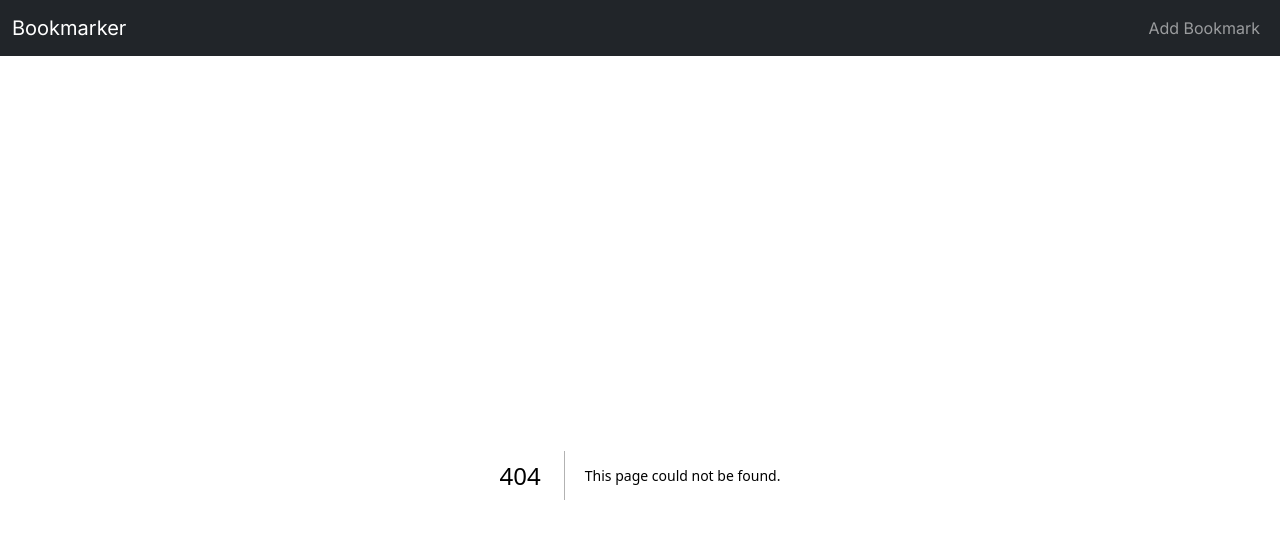
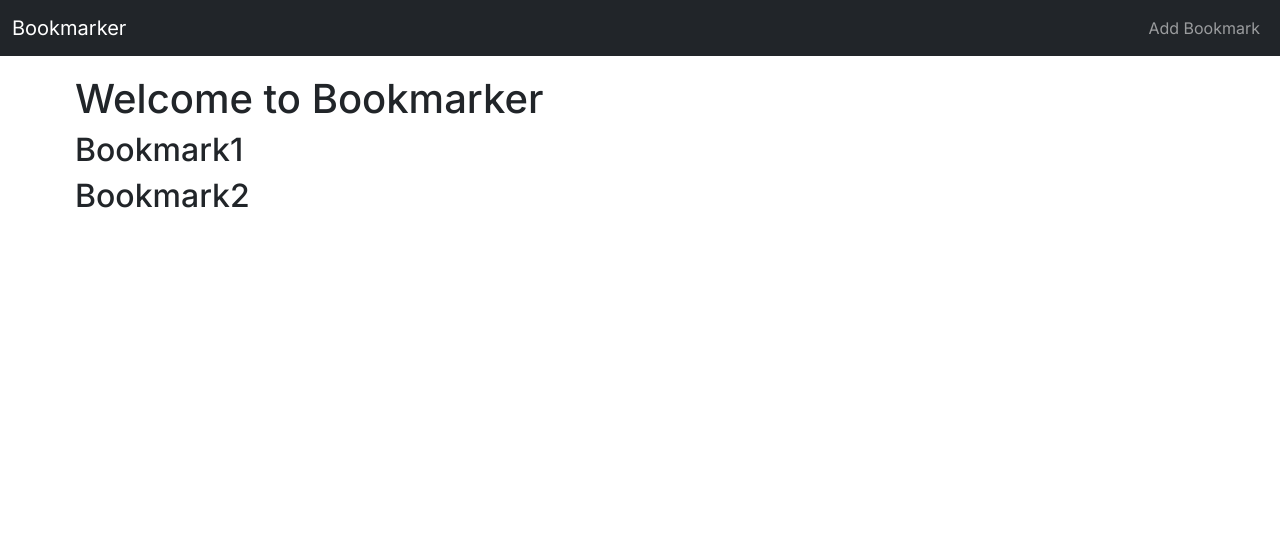
Before and after one commit to dev-mingyu/FrontEnd_Bookmark_Client_202407, a Next.js app: page /bookmarks in a window 1280 px wide. Before the commit this address had no page. Shown: the top 538 px of the page. Built offline with nearby package versions, Linux system fonts and the light colour scheme.

Commit message:
redirect settings

```diff
--- a/next.config.mjs
+++ b/next.config.mjs
@@ -1,4 +1,14 @@
 /** @type {import('next').NextConfig} */
-const nextConfig = {};
+const nextConfig = {
+    async redirects() {
+      return [
+        {
+          source: '/',
+          destination: '/bookmarks',
+          permanent: true
+        }
+      ]
+    }
+  };
 
 export default nextConfig;
--- /dev/null
+++ b/src/app/bookmarks/page.tsx
@@ -0,0 +1,20 @@
+import NavBar from "@/app/components/NavBar";
+
+export default function BookmarkPage()  {
+  const { titles } = getData()
+
+  return (
+    <div>
+        <h1>Welcome to Bookmarker</h1>
+        {
+          titles.map((title,idx) => <h2 key={idx}>{title}</h2>)
+        }
+    </div>
+  );
+}
+
+function getData()  {
+  return {
+      titles: ['Bookmark1', 'Bookmark2']
+  }
+}
--- a/src/app/components/NavBar.tsx
+++ b/src/app/components/NavBar.tsx
@@ -23,7 +23,7 @@
         <div className="collapse navbar-collapse" id="navbarCollapse">
           <ul className="navbar-nav ms-auto">
             <li className="nav-item">
-              <Link href="/add" className="nav-link">
+              <Link href="/bookmarks/add" className="nav-link">
                 Add Bookmark
               </Link>
             </li>
```
Also changed, not shown: src/app/page.tsx (deleted, +0 -9 lines), src/app/bookmarks/add/page.tsx (line endings or trailing spaces).
